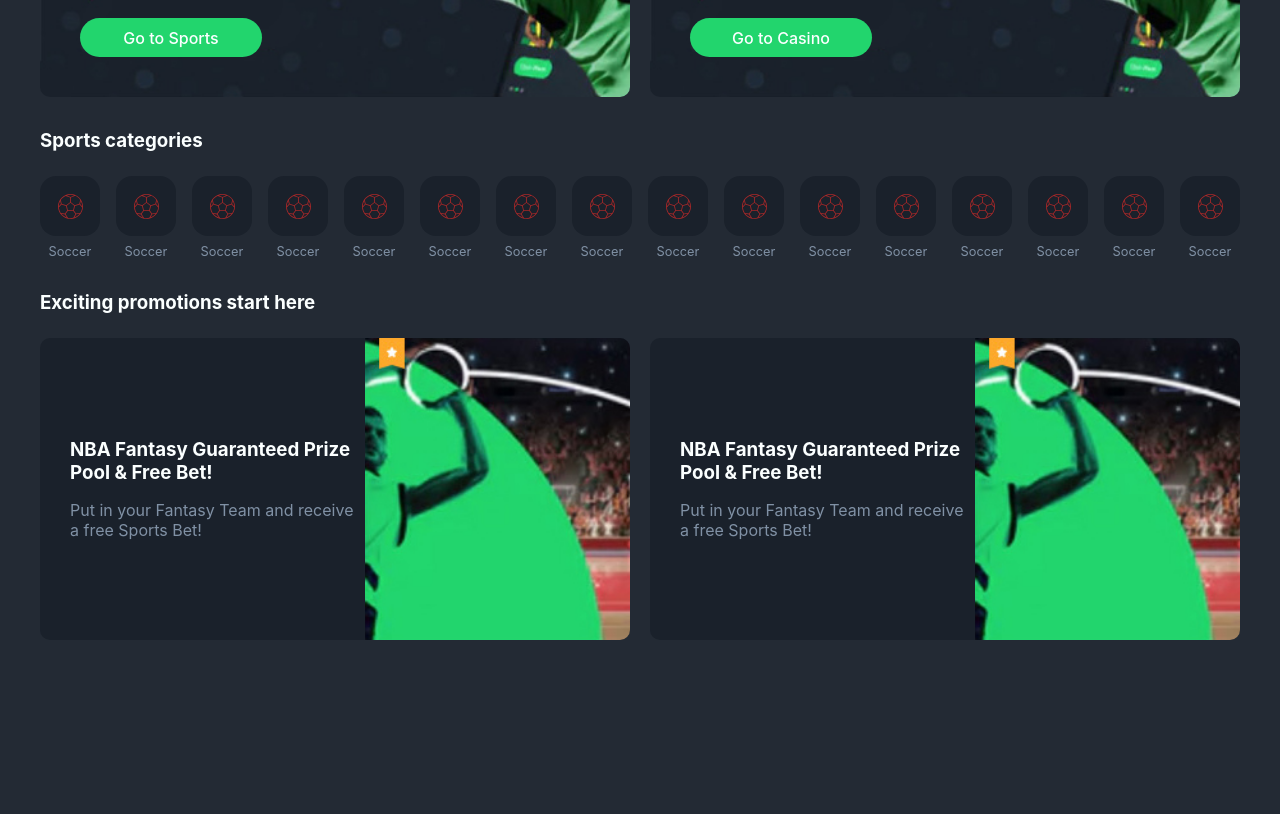
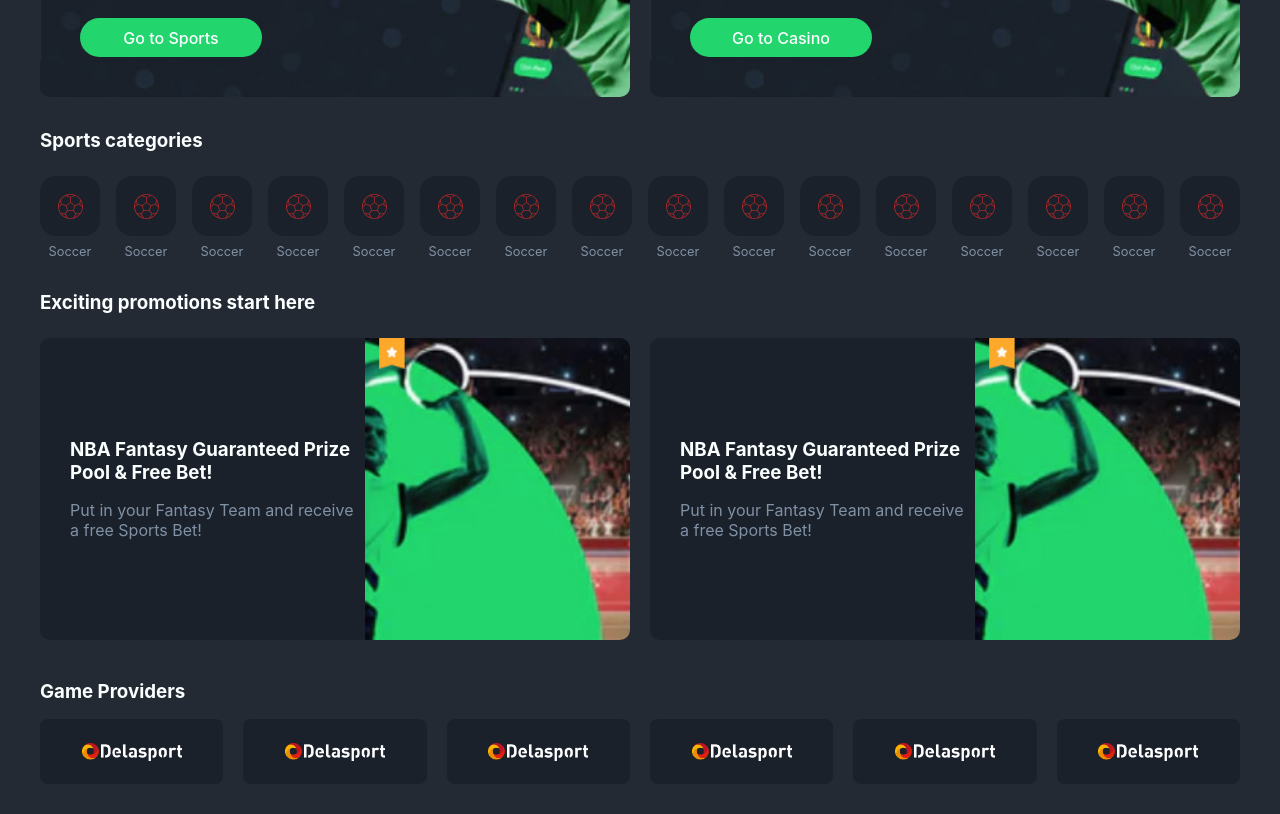
Before and after one commit to IamMilev/tasks, a plain HTML site: page index.html in a window 1280 px wide. Shown: the part 479-1293 px from the top of the page. Before the commit the page ends 1119 px from the top, so only its background shows below. Drawn offline with Linux system fonts and the light colour scheme.

Commit message:
Game providers

```diff
--- a/assets/css/styles.css
+++ b/assets/css/styles.css
@@ -6,11 +6,11 @@
   --font-color: #8091a5;
   --white-color: #fbffff;
   --bg-color: #232a34;
-    --font-size-xl:1.6rem;
-    --font-size-lg:1.25rem;
-    --font-size-md:1rem;
-    --font-size-sm:.8rem;
-    --font-size-xs:.7rem;
+  --font-size-xl: 1.6rem;
+  --font-size-lg: 1.25rem;
+  --font-size-md: 1rem;
+  --font-size-sm: 0.8rem;
+  --font-size-xs: 0.7rem;
 }
 
 /* Reset and fonts */
@@ -19,7 +19,8 @@
   padding: 0;
   background: var(--bg-color);
   color: var(--font-color);
-    font-family: -apple-system, BlinkMacSystemFont, 'Segoe UI', Roboto, Oxygen, Ubuntu, Cantarell, 'Open Sans', 'Helvetica Neue', sans-serif;
+  font-family: -apple-system, BlinkMacSystemFont, "Segoe UI", Roboto, Oxygen,
+    Ubuntu, Cantarell, "Open Sans", "Helvetica Neue", sans-serif;
 }
 
 /* Utils */
@@ -32,14 +33,14 @@
   display: flex;
   align-items: center;
   justify-content: center;
-    padding: .8rem 1rem;
+  padding: 0.8rem 1rem;
   min-width: 130px;
   font-weight: 500;
   text-decoration: none;
   color: var(--white-color);
   background: var(--primary-color);
   border-radius: 20rem;
-    transition: transform .3s ease;
+  transition: transform 0.3s ease;
 }
 
 .btn:hover {
@@ -56,8 +57,12 @@
   padding: 0.6rem 1rem;
 }
 
-h1,h2,h3,h4,h5 {
-    margin:0;
+h1,
+h2,
+h3,
+h4,
+h5 {
+  margin: 0;
   color: var(--white-color);
 }
 
@@ -70,7 +75,7 @@
   padding: 1rem 0;
 }
 
-.navigation  .nav-items {
+.navigation .nav-items {
   list-style-type: none;
   margin: 0;
   padding: 0;
@@ -89,7 +94,7 @@
   color: var(--font-color);
   text-decoration: none;
   min-width: 100px;
-    padding: .5rem 1rem;
+  padding: 0.5rem 1rem;
   line-height: 1.4;
   border: 1px solid var(--font-color);
   border-radius: 20rem;
@@ -121,7 +126,7 @@
 }
 
 .header .club::after {
-    content: '';
+  content: "";
   position: absolute;
   top: 0;
   right: 0;
@@ -212,8 +217,8 @@
 }
 
 .categories-section .category .title {
-    font-size: .8rem;
-    margin-top: .5rem;
+  font-size: 0.8rem;
+  margin-top: 0.5rem;
 }
 
 /* Promotions */
@@ -241,7 +246,8 @@
   margin-bottom: auto;
 }
 
-.promotions-section .promotion h3, .promotions-section .promotion .description {
+.promotions-section .promotion h3,
+.promotions-section .promotion .description {
   max-width: 50%;
   margin-left: 30px;
 }
@@ -251,3 +257,28 @@
   height: 200px;
   flex-basis: 100%;
 }
+
+/* Providers Section */
+.providers-section {
+    padding: 40px 0 30px 0;
+}
+
+.providers-section .providers-wrapper {
+    display: flex;
+    margin: 1rem -10px 0 -10px;
+}
+
+.providers-section .provider {
+    display: flex;
+    align-items: center;
+    justify-content: center;
+    background: var(--secondary-color);
+    flex-basis: 16.6%;
+    margin: 0 10px;
+    border-radius: 8px;
+    height: 65px;
+}
+
+.providers-section .provider img {
+    max-width: 100px;
+}
--- a/index.html
+++ b/index.html
@@ -198,5 +198,30 @@
             </div>
         </div>
     </div>
+    <div class="providers-section">
+        <div class="container">
+            <h3>Game Providers</h3>
+            <div class="providers-wrapper">
+                <div class="provider">
+                    <img src="./assets/images/logo.png" alt="Delasport Logo">
+                </div>
+                <div class="provider">
+                    <img src="./assets/images/logo.png" alt="Delasport Logo">
+                </div>
+                <div class="provider">
+                    <img src="./assets/images/logo.png" alt="Delasport Logo">
+                </div>
+                <div class="provider">
+                    <img src="./assets/images/logo.png" alt="Delasport Logo">
+                </div>
+                <div class="provider">
+                    <img src="./assets/images/logo.png" alt="Delasport Logo">
+                </div>
+                <div class="provider">
+                    <img src="./assets/images/logo.png" alt="Delasport Logo">
+                </div>
+            </div>
+        </div>
+    </div>
   </body>
 </html>
```
Lines whose indentation alone changed are shown as unchanged.
